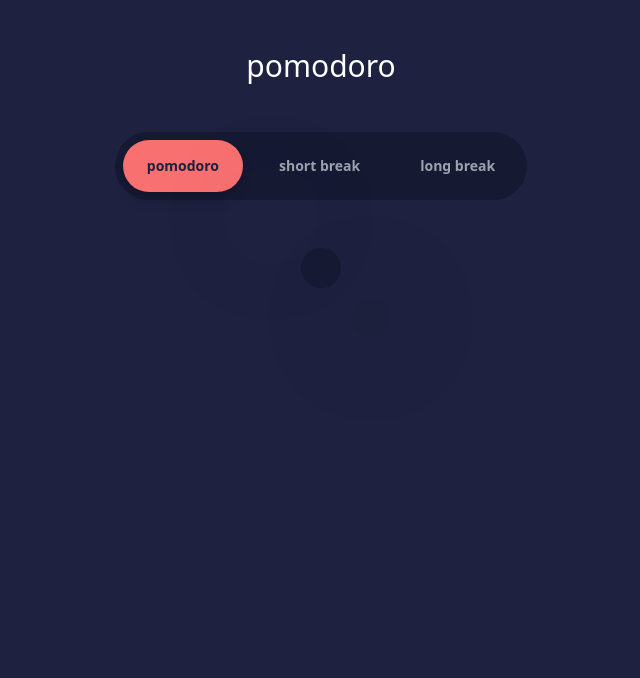
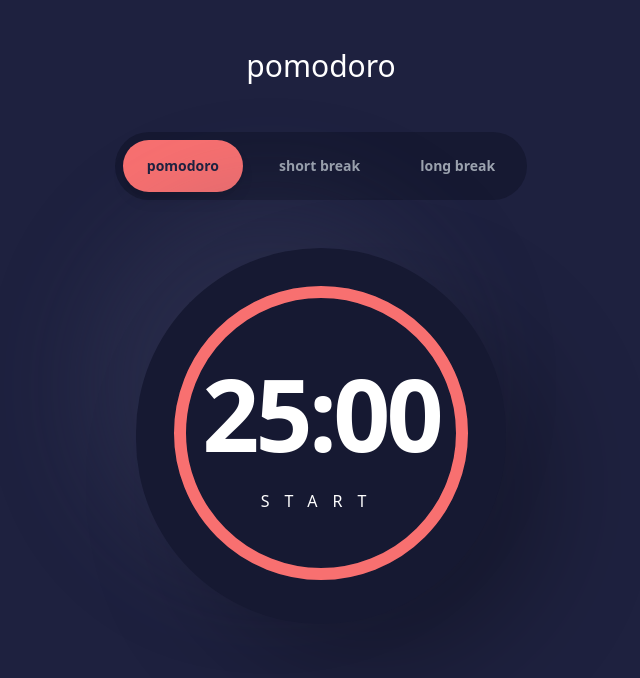
Before and after one commit to bittricky/pomodoro, a React (Vite) app: page / in a window 1280 px wide. Shown: the top 678 px of the page, without its empty margins (319-959 px from the left). Built offline with nearby package versions, Linux system fonts and the light colour scheme.

Commit message:
feat(component): added the circular progress bar

```diff
--- a/src/App.tsx
+++ b/src/App.tsx
@@ -1,6 +1,6 @@
 import { FC, useState } from "react";
 
-import { TimerControls } from "./components";
+import { TimerControls, CircularProgress } from "./components";
 
 import { useTimer } from "./hooks/useTimer";
 
@@ -10,7 +10,7 @@ import { getColorClass } from "./utils/colors";
 const App: FC = () => {
   const [currentMode, setCurrentMode] = useState<TimerMode>("pomodoro");
 
-  const { timeLeft, isActive, progess, formatTime, toggletimer, resetTimer } =
+  const { timeLeft, isActive, progress, formatTime, toggleTimer, resetTimer } =
     useTimer(25);
   const handleModeChange = (mode: TimerMode) => {
     setCurrentMode(mode);
@@ -34,7 +34,19 @@ const App: FC = () => {
 
       <div className="mt-12 mb-16">
         <div className="bg-dark-800 rounded-full p-5 shadow-timer">
-          {/* TODO: add pomodoro timer here */}
+          <CircularProgress progress={progress} color={colorClass}>
+            <div className="text-center">
+              <div className="text-white text-[100px] leading-[120px] font-bold tracking-[-4px] mb-4">
+                {formatTime(timeLeft)}
+              </div>
+              <button
+                onClick={toggleTimer}
+                className="text-white text-base uppercase tracking-[15px] hover:opacity-80 transition-opacity"
+              >
+                {isActive ? "Pause" : "Start"}
+              </button>
+            </div>
+          </CircularProgress>
         </div>
       </div>
 
--- /dev/null
+++ b/src/components/CircularProgress.tsx
@@ -0,0 +1,59 @@
+import { FC } from "react";
+
+import { CircularProgressProps } from "../types/global";
+
+const CircularProgress: FC<CircularProgressProps> = ({
+  progress,
+  color,
+  children,
+}) => {
+  const radius = 165;
+  const strokeWidth = 12;
+  const normalizedRadius = radius - strokeWidth * 2;
+  const circumference = normalizedRadius * 2 * Math.PI;
+  const strokeDashoffset = circumference - (progress / 100) * circumference;
+
+  return (
+    <div className="relative inline-flex items-center justify-center">
+      <svg
+        height={radius * 2}
+        width={radius * 2}
+        className="transform -rotate-90"
+      >
+        <circle
+          stroke="currentColor"
+          fill="transparent"
+          strokeWidth={strokeWidth}
+          strokeDasharray={circumference + " " + circumference}
+          style={{
+            strokeDashoffset,
+            transition: "stroke-dashoffset 0.5s ease",
+          }}
+          r={normalizedRadius}
+          cx={radius}
+          cy={radius}
+          className={`${color} opacity-10`}
+        />
+        <circle
+          stroke="currentColor"
+          fill="transparent"
+          strokeWidth={strokeWidth}
+          strokeDasharray={circumference + " " + circumference}
+          style={{
+            strokeDashoffset,
+            transition: "stroke-dashoffset 0.5s ease",
+          }}
+          r={normalizedRadius}
+          cx={radius}
+          cy={radius}
+          className={color}
+        />
+      </svg>
+      <div className="absolute">{children}</div>
+    </div>
+  );
+};
+
+CircularProgress.displayName = "CircularProgress";
+
+export default CircularProgress;
--- a/src/components/index.ts
+++ b/src/components/index.ts
@@ -1 +1,2 @@
 export { default as TimerControls } from "./TimerControls";
+export { default as CircularProgress } from "./CircularProgress";
--- a/src/hooks/useTimer.ts
+++ b/src/hooks/useTimer.ts
@@ -8,7 +8,7 @@ export const useTimer = (duration: number) => {
 
   const formatTime = formatTimeDisplay;
 
-  const toggletimer = useCallback(() => {
+  const toggleTimer = useCallback(() => {
     setIsActive((prev) => !prev);
   }, []);
 
@@ -49,7 +49,7 @@ export const useTimer = (duration: number) => {
     isActive,
     progress,
     formatTime,
-    toggletimer,
+    toggleTimer,
     resetTimer,
   };
 };
--- a/src/types/global.d.ts
+++ b/src/types/global.d.ts
@@ -14,6 +14,12 @@ export interface TimerControlsProps {
   color: string;
 }
 
+export interface CircularProgressProps {
+  progress: number;
+  color: string;
+  children: React.ReactNode;
+}
+
 export interface Theme {
   primary: string;
   background: string;
```
